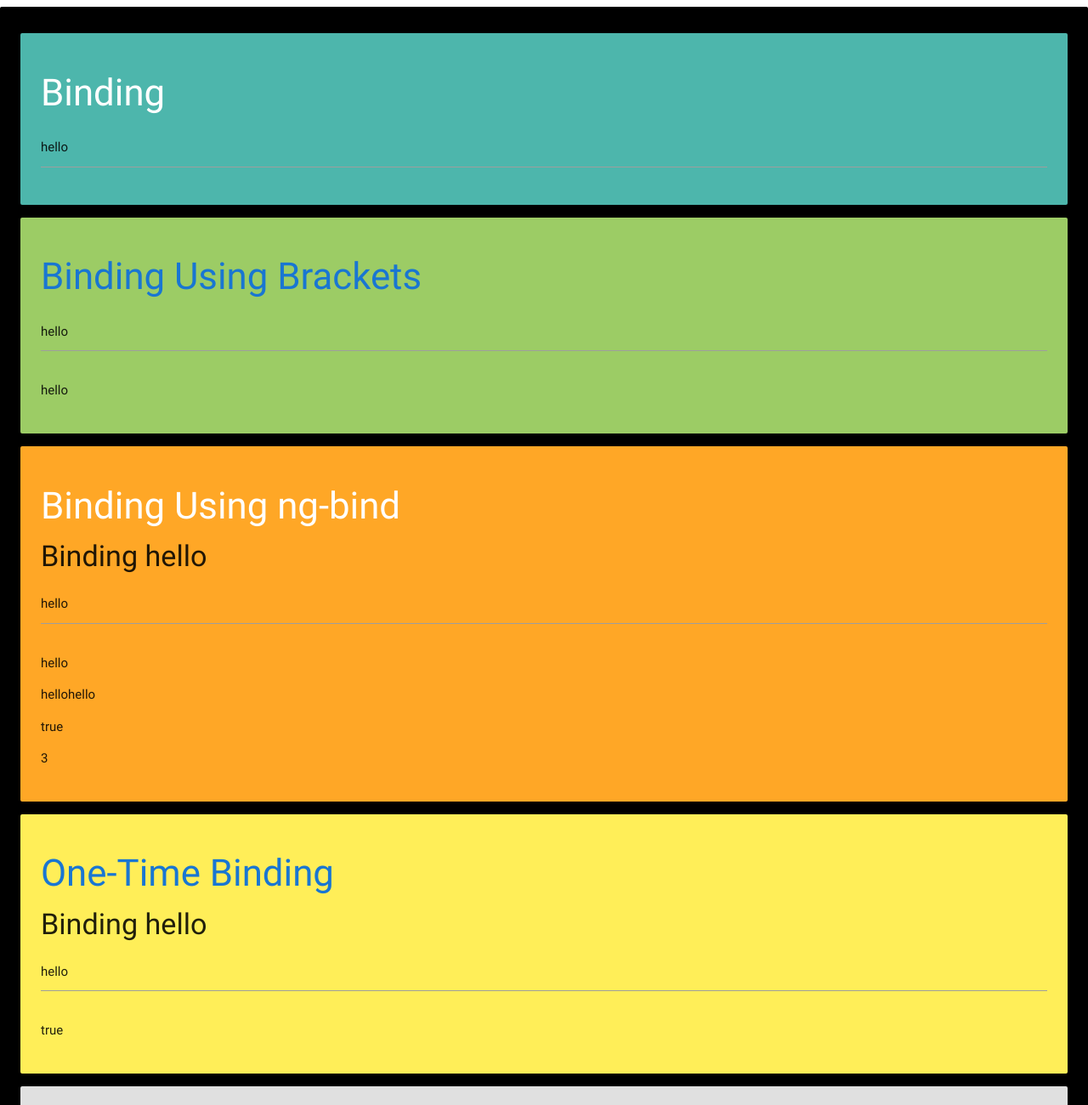
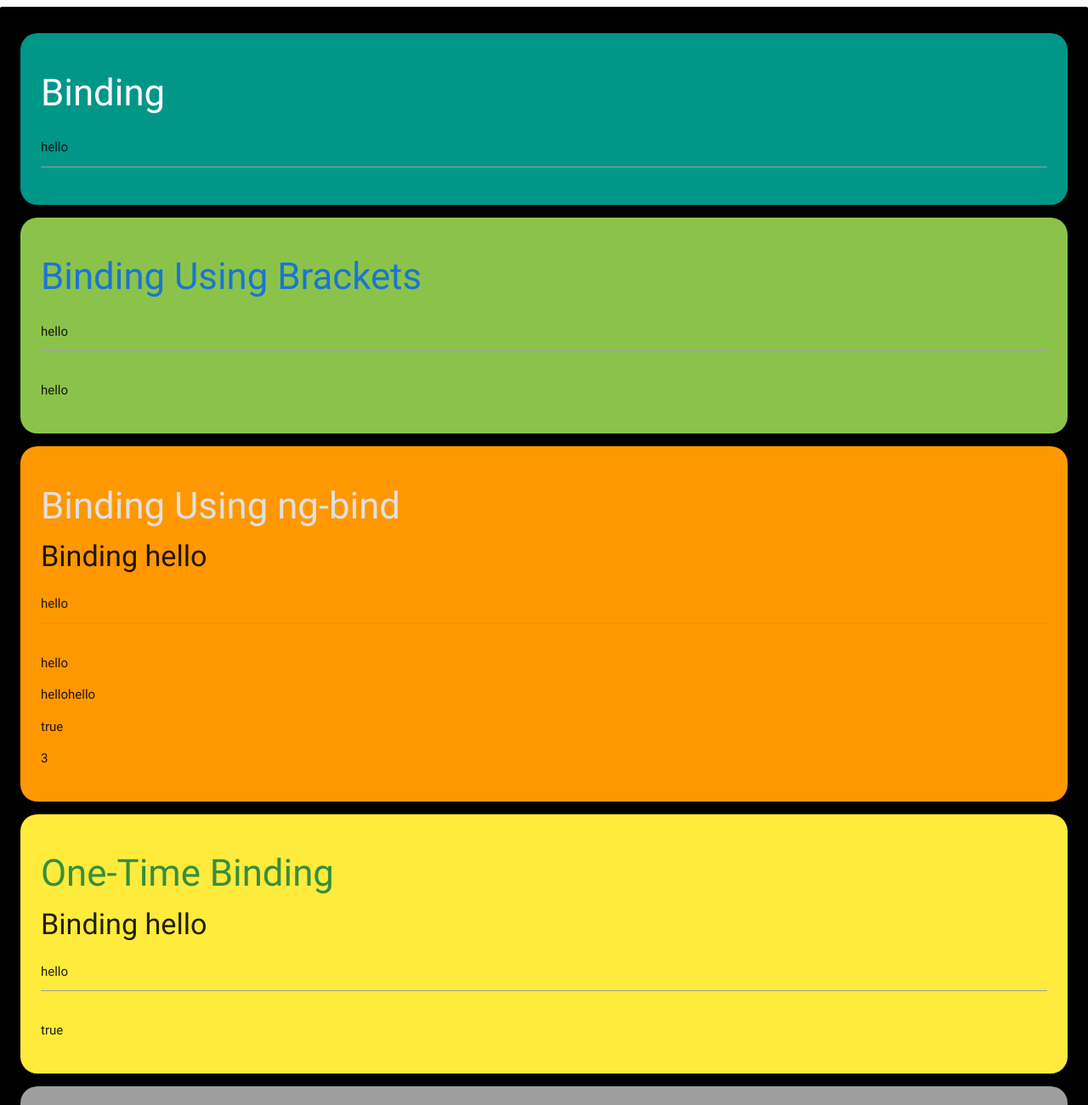
Before and after one commit to alk3mik/Angular_DataBinding_Quete, a website: page index.html in a window 1280 px wide. Shown: the top 1300 px of the page at 85% size. Drawn offline with nearby package versions, Linux system fonts and the light colour scheme.

Commit message:
css added :|

```diff
--- a/index.html
+++ b/index.html
@@ -3,13 +3,14 @@
 <head>
 	<title>Angular - Data-binding</title>
 	<link rel="stylesheet" href="node_modules/materialize-css/dist/css/materialize.min.css">
+	<link rel="stylesheet" href="styles.css">
 </head>
 <body>
 
 	<div class="card-panel black">
 
 		<!-- Binding -->
-		<div class="card-panel teal lighten-2">
+		<div class="card-panel teal lighten-2, panel">
 			<h3>
 				<span class="white-text text-darken-2">Binding</span>
 			</h3>
@@ -17,16 +18,16 @@
 		</div>
 
 		<!-- Binding Using Brackets -->
-		<div class="card-panel light-green lighten-1">
+		<div class="card-panel light-green lighten-1, panel">
 			<h3><span class="blue-text text-darken-2">Binding Using Brackets</span></h3>
 			<input type="text" ng-model="message">
 			<p>{{ message }}</p>
 		</div>
 
 		<!-- Binding Using ng-bind -->
-		<div class="card-panel orange lighten-1">
+		<div class="card-panel orange lighten-1, panel">
 			<h3>
-				<span class="white-text text-darken-2">Binding Using ng-bind</span>
+				<span class="grey-text text-lighten-2">Binding Using ng-bind</span>
 			</h3>
 			<h4 ng-bind="'Binding ' + message"></h4>
 			<input type="text" ng-model="message" ng-init="message = 'hello'">
@@ -37,9 +38,9 @@
 		</div>
 
 		<!-- One-Time Binding -->
-		<div class="card-panel yellow lighten-1">
+		<div class="card-panel yellow lighten-1, panel">
 			<h3>
-				<span class="blue-text text-darken-2">One-Time Binding</span>
+				<span class="green-text text-darken-2">One-Time Binding</span>
 			</h3>
 			<h4 ng-bind="'Binding ' + message"></h4>
 			<input type="text" ng-model="message" ng-init="message = 'hello'">
@@ -47,7 +48,7 @@
 		</div>
 
 		<!-- ng-repeat Binding -->
-		<div class="card-panel grey lighten-2">
+		<div class="card-panel grey lighten-2, panel">
 			<h3>
 				<span class="red-text text-darken-2">ng-repeat Binding</span>
 			</h3>
--- /dev/null
+++ b/styles.css
@@ -0,0 +1,31 @@
+/*
+ *       Font ROBOTO:
+ * font-family: 'Roboto', sans-serif;
+ * font-weight: 100,300,400,500,700,900
+ *
+ */
+
+*, *:after, *:before {
+    box-sizing: border-box;
+}
+
+/*
+    Definition classes
+*/
+
+/* HOME */
+
+/*h1, h2 {
+    font-family: Roboto, sans-serif;
+}
+
+h1 {
+    font-weight: 700;
+}
+h2 {
+    font-weight: 100;
+}*/
+
+.panel {
+    border-radius: 20px;
+}
```
